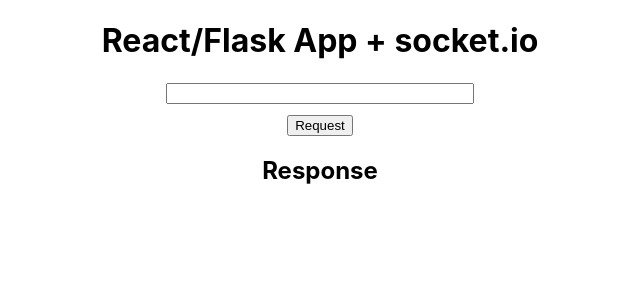
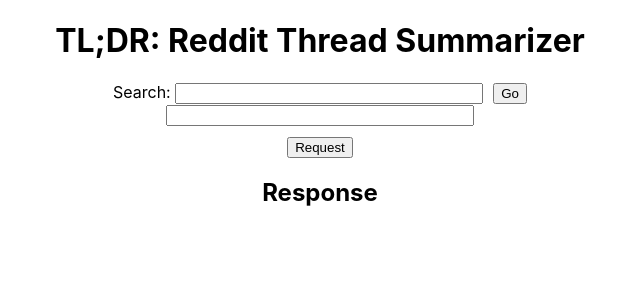
Before and after one commit to mattmchugh4/chatGPT-front-end, a React (Create React App) app in the folder chatgpt-front-end/: page / in a window 1280 px wide. Shown: the top 300 px of the page, without its empty margins (320-960 px from the left). Built offline with nearby package versions, Linux system fonts and the light colour scheme; the HTML template or start-up script is replaced by a standard one.

Commit message:
Refactor and clean up comment rendering

```diff
--- a/chatgpt-front-end/src/App.js
+++ b/chatgpt-front-end/src/App.js
@@ -47,7 +47,7 @@
 
   return (
     <div className="App">
-      <h1>React/Flask App + socket.io</h1>
+      <h1>TL;DR: Reddit Thread Summarizer </h1>
       <div className="line">
         <HttpCall />
       </div>
--- /dev/null
+++ b/chatgpt-front-end/src/components/Comments.js
@@ -0,0 +1,44 @@
+export default function Comments({ commentArray, summaryArray }) {
+  return commentArray.map((commentChain, chainIndex) => (
+    <div
+      key={chainIndex}
+      style={{
+        borderBottom:
+          chainIndex < commentArray.length - 1 ? '1px solid white' : '',
+        paddingBottom: '10px',
+        marginBottom: '10px',
+      }}
+    >
+      <div
+        style={{
+          color: 'red',
+        }}
+      >
+        {summaryArray[chainIndex] || null}
+      </div>
+      <div>
+        {commentChain.map((element, index) => {
+          const depthMatch = element.match(/(COMMENT|REPLY) (\d+)/);
+          const depth = depthMatch
+            ? depthMatch[1] === 'REPLY'
+              ? parseInt(depthMatch[2])
+              : 0
+            : 0;
+          const marginLeft = depth * 30; // Adjust the multiplier to control the indentation
+          return (
+            <div
+              key={`${chainIndex}-${index}`}
+              style={{
+                marginTop: '10px',
+                marginLeft: `${marginLeft}px`,
+                color: 'white',
+              }}
+            >
+              {element}
+            </div>
+          );
+        })}
+      </div>
+    </div>
+  ));
+}
--- a/chatgpt-front-end/src/components/HttpCall.js
+++ b/chatgpt-front-end/src/components/HttpCall.js
@@ -1,4 +1,6 @@
 import { useEffect, useState } from 'react';
+import Search from './Search';
+import Comments from './Comments';
 
 export default function HttpCall() {
   const [data, setData] = useState('');
@@ -23,72 +25,21 @@
     setInput(event.target.value);
   };
 
-  const commentElement = data
-    ? data.comments.formatted_comments.map((commentChain, chainIndex) => (
-        <div
-          key={chainIndex}
-          style={{
-            borderBottom:
-              chainIndex < data.comments.formatted_comments.length - 1 ? '1px solid white' : '',
-            paddingBottom: '10px',
-            marginBottom: '10px',
-          }}
-        >
-          <div
-            style={{
-              color: 'red',
-            }}
-          >
-            {data.summaries[chainIndex] || null}
-          </div>
-          <div>
-            {commentChain.map((element, index) => {
-              const depthMatch = element.match(/(COMMENT|REPLY) (\d+)/);
-              const depth = depthMatch
-                ? depthMatch[1] === 'REPLY'
-                  ? parseInt(depthMatch[2])
-                  : 0
-                : 0;
-              const marginLeft = depth * 30; // Adjust the multiplier to control the indentation
-              return (
-                <div
-                  key={`${chainIndex}-${index}`}
-                  style={{
-                    marginTop: '10px',
-                    marginLeft: `${marginLeft}px`,
-                    color: 'white',
-                  }}
-                >
-                  {element}
-                </div>
-              );
-            })}
-          </div>
-        </div>
-      ))
-    : null;
 
   return (
     <>
+      <Search />
       <input
         type="text"
         style={{ width: '300px' }}
         onChange={handleInput}
         value={input}
       />
+
       <div style={{ marginTop: '10px' }}>
         <button onClick={handleRequest}>Request</button>
       </div>
       <h2>Response</h2>
-      {/* {data ? (
-        data.search_results.map((element, index) => (
-          <div key={index}>
-            <span>{element}</span>
-          </div>
-        ))
-      ) : (
-        <div />
-      )} */}
       <div
         style={{
           display: 'flex',
@@ -98,7 +49,12 @@
         }}
       >
         <div style={{ backgroundColor: 'black', width: '700px' }}>
-          {commentElement}
+          {data.commentArray ? (
+            <Comments
+              commentArray={data.commentArray}
+              summaryArray={data.summaries}
+            />
+          ) : null}
         </div>
       </div>
     </>
--- /dev/null
+++ b/chatgpt-front-end/src/components/Search.js
@@ -0,0 +1,39 @@
+import { useEffect, useState } from 'react';
+
+export default function Search({ commentArray }) {
+  const [data, setData] = useState('');
+  const [input, setInput] = useState('');
+
+  const handleRequest = () => {
+    fetch('/http-call', {
+      method: 'POST',
+      headers: {
+        'Content-Type': 'application/json',
+      },
+      body: JSON.stringify({ data: input }),
+    })
+      .then((response) => response.json())
+      .then((responseData) => {
+        setData(responseData);
+        console.log(responseData);
+      });
+  };
+
+  const handleInput = (event) => {
+    setInput(event.target.value);
+  };
+
+  return (
+    <div>
+      <label htmlFor="searchInput">Search: </label>
+      <input
+        type="text"
+        id="searchInput"
+        style={{ width: '300px' }}
+        onChange={handleInput}
+        value={input}
+      />
+      <button style={{ marginLeft: '10px' }}>Go</button>
+    </div>
+  );
+}
```
